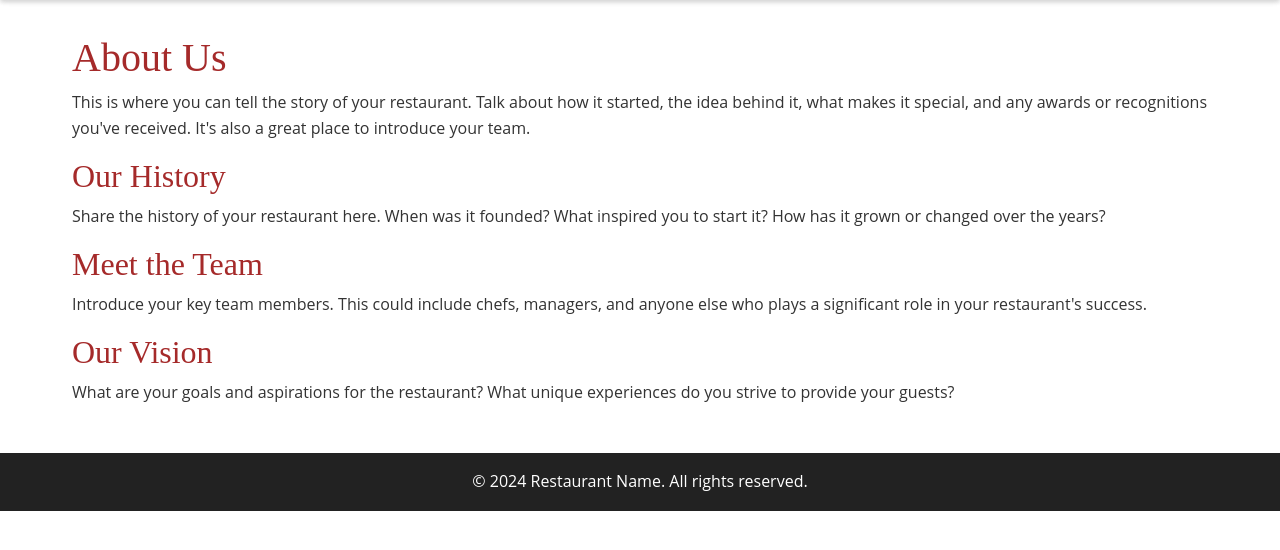
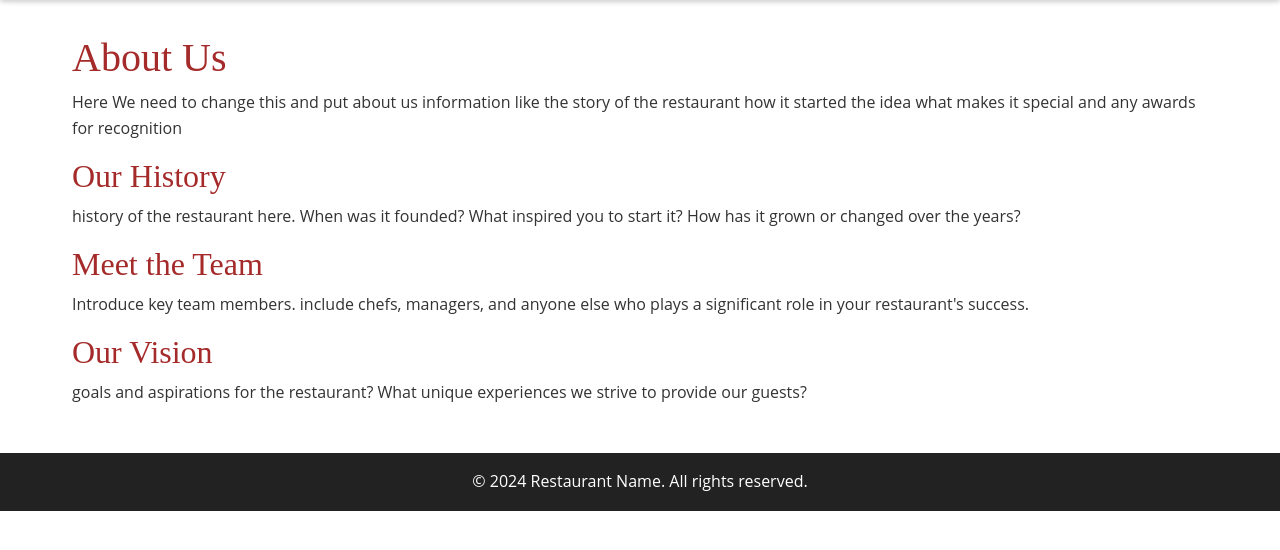
Before and after one commit to Nobody-O/Restaurant_Website, a PHP site: page /about.php in a window 1280 px wide. Shown: the part 74-624 px from the top of the page. Run offline with PHP 8.4, Linux system fonts and the light colour scheme; some libraries are stand-ins or nearby versions.

Commit message:
about change

```diff
--- a/about.php
+++ b/about.php
@@ -41,19 +41,17 @@
 <!-- About Content -->
 <div class="container mt-5">
     <h1>About Us</h1>
-    <p>This is where you can tell the story of your restaurant. Talk about how it started, the idea behind it, what makes it special, and any awards or recognitions you've received. It's also a great place to introduce your team.</p>
+    <p> Here We need to change this and put about us information like the story of the restaurant  how it started the idea  what makes it special and any awards for recognition
+    </p>
 
-    <!-- Example Section: History -->
     <h2>Our History</h2>
-    <p>Share the history of your restaurant here. When was it founded? What inspired you to start it? How has it grown or changed over the years?</p>
+    <p> history of the restaurant here. When was it founded? What inspired you to start it? How has it grown or changed over the years?</p>
 
-    <!-- Example Section: Our Team -->
     <h2>Meet the Team</h2>
-    <p>Introduce your key team members. This could include chefs, managers, and anyone else who plays a significant role in your restaurant's success.</p>
+    <p>Introduce key team members. include chefs, managers, and anyone else who plays a significant role in your restaurant's success.</p>
 
-    <!-- Example Section: Our Vision -->
     <h2>Our Vision</h2>
-    <p>What are your goals and aspirations for the restaurant? What unique experiences do you strive to provide your guests?</p>
+    <p> goals and aspirations for the restaurant? What unique experiences we strive to provide our guests?</p>
 </div>
 
 <!-- Footer -->
```
